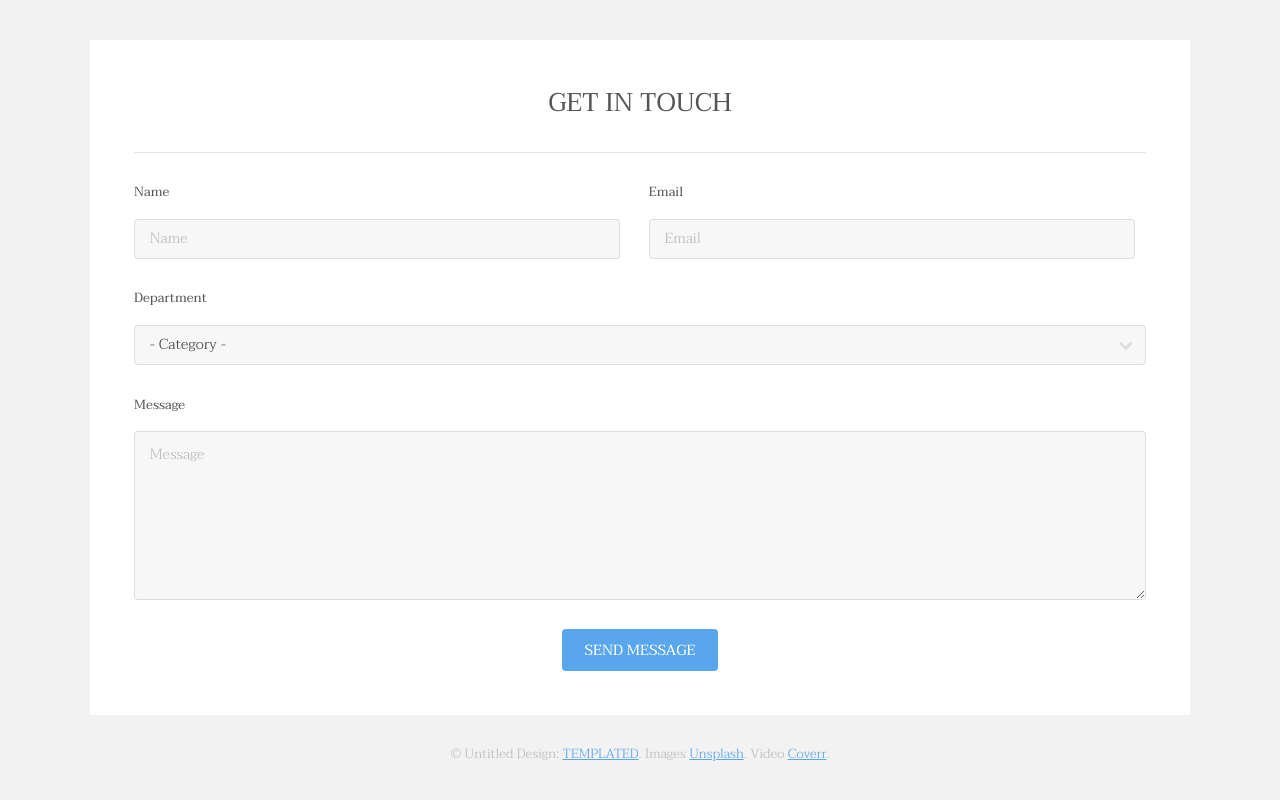
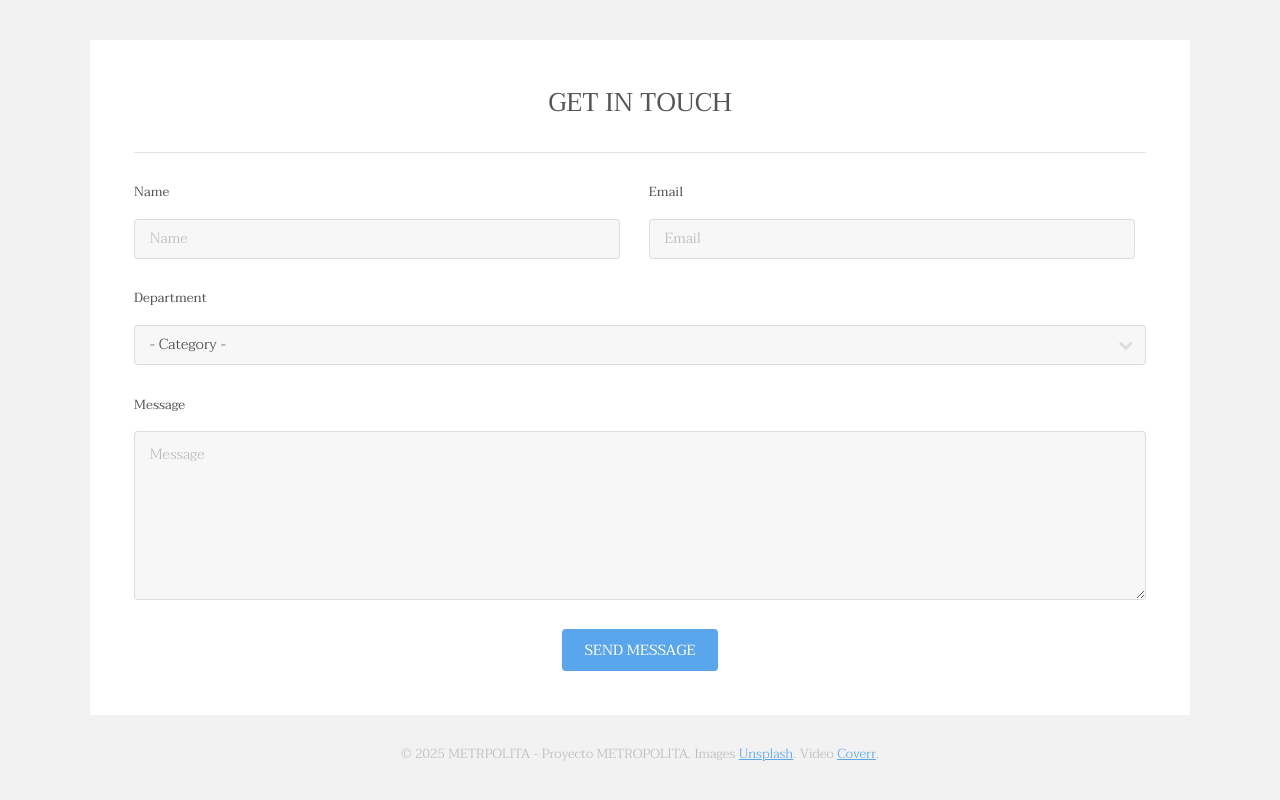
Before and after one commit to Mcgublin/04_REP_METROPOLITA, a plain HTML site: page metropolita/index.html in a window 1280 px wide. Shown: the part 3231-4031 px from the top of the page. Drawn offline with Linux system fonts and the light colour scheme.

Commit message:
cambios en el pie de página por DANIEL

```diff
--- a/metropolita/index.html
+++ b/metropolita/index.html
@@ -194,7 +194,7 @@
 						</div>
 					</section>
 					<div class="copyright">
-						&copy; Untitled Design: <a href="https://templated.co/">TEMPLATED</a>. Images <a href="https://unsplash.com/">Unsplash</a>. Video <a href="http://coverr.co/">Coverr</a>.
+						&copy; 2025 METRPOLITA - Proyecto METROPOLITA. Images <a href="https://unsplash.com/">Unsplash</a>. Video <a href="http://coverr.co/">Coverr</a>.
 					</div>
 				</div>
 			</footer>
```
